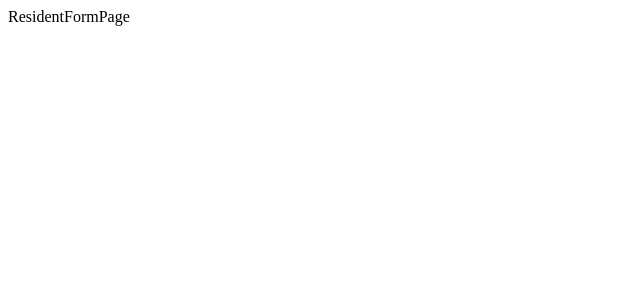
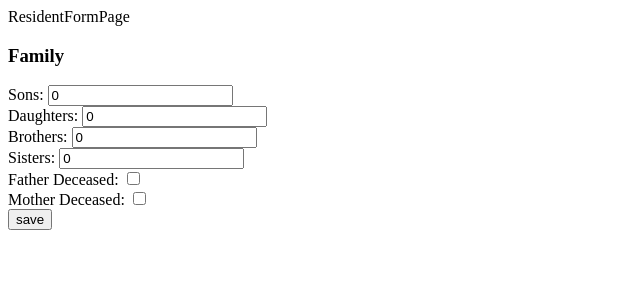
Before and after one commit to PieterJanDelbecke/silvercare-client, a React (Vite) app: page /resident/form in a window 1280 px wide. Shown: the top 300 px of the page, without its empty margins (0-640 px from the left). Built offline with nearby package versions, Linux system fonts and the light colour scheme.

Commit message:
inital setup resident form page

```diff
--- a/src/pages/resident/resident-form.jsx
+++ b/src/pages/resident/resident-form.jsx
@@ -1,9 +1,73 @@
 import { useState } from "react";
+import { Formik, Form, Field, ErrorMessage } from "formik";
+import * as Yup from "yup";
 
 const ResidentFormPage = () => {
+	const initialValues = {
+		sons: 0,
+		daughters: 0,
+		brothers: 0,
+		sisters: 0,
+		motherDeceased: false,
+		fatherDeceased: false,
+	};
+
+	const validationSchema = Yup.object({
+		sons: Yup.number().required("required"),
+		daughters: Yup.number().required("required"),
+		brothers: Yup.number().required("required"),
+		sisters: Yup.number().required("required"),
+		motherDeceased: Yup.boolean().required("required"),
+		fatherDeceased: Yup.boolean().required("required"),
+	});
+
+	const onSubmit = (values) => {
+		console.log("==> VALUES:", values);
+	};
+
+	const onReset = () => {
+		console.log("RESET");
+	};
+
 	return (
 		<>
 			<div>ResidentFormPage</div>
+			<h3>Family</h3>
+			<Formik initialValues={initialValues} validationSchema={validationSchema} onSubmit={onSubmit}>
+				<Form>
+					<div>
+						<label htmlFor="sons">Sons: </label>
+						<Field type="text" id="sons" name="sons" />
+						<ErrorMessage name="sons" component="span" />
+					</div>
+					<div>
+						<label htmlFor="daughters">Daughters: </label>
+						<Field type="text" id="daughters" name="daughters" />
+						<ErrorMessage name="daughters" component="span" />
+					</div>
+					<div>
+						<label htmlFor="brothers">Brothers: </label>
+						<Field type="text" id="brothers" name="brothers" />
+						<ErrorMessage name="brothers" component="span" />
+					</div>
+					<div>
+						<label htmlFor="sisters">Sisters: </label>
+						<Field type="text" id="sisters" name="sisters" />
+						<ErrorMessage name="sisters" component="span" />
+					</div>
+					<div>
+						<label htmlFor="fatherDeceased">Father Deceased: </label>
+						<Field type="checkbox" id="fatherDeceased" name="fatherDeceased" />
+						<ErrorMessage name="fatherDeceased" component="span" />
+					</div>
+					<div>
+						<label htmlFor="motherDeceased">Mother Deceased: </label>
+						<Field type="checkbox" id="motherDeceased" name="motherDeceased" />
+						<ErrorMessage name="motherDeceased" component="span" />
+					</div>
+					<button type="submit">save</button>
+				</Form>
+			</Formik>
 		</>
 	);
 };
```
